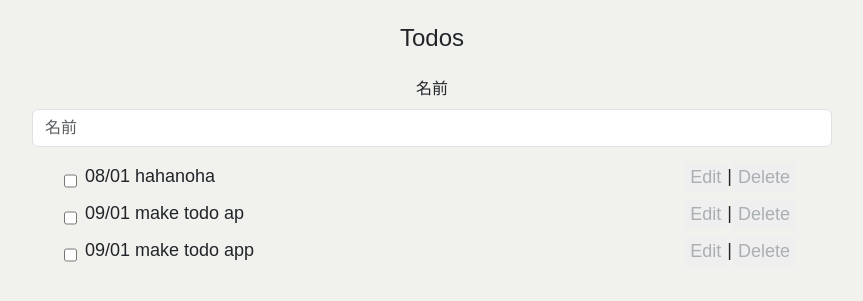
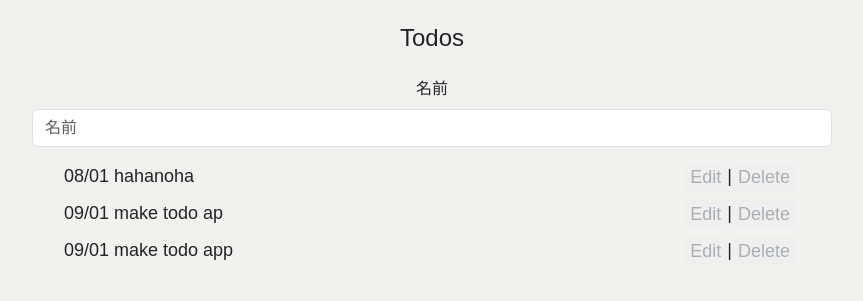
Before and after one commit to yahomi-jp/django-todo, a Django app: page / in a window 1280 px wide. Shown: the part 67-368 px from the top of the page, without its empty margins (208-1071 px from the left). Run offline with Django 3.2, Linux system fonts and the light colour scheme; a user stored in the database is signed in; data comes from the database, SQL or seed files in the repository; some libraries are stand-ins or nearby versions.

Commit message:
delete checkbox

```diff
--- a/static/todo/css/style.css
+++ b/static/todo/css/style.css
@@ -35,10 +35,6 @@ input[type="text"] {
   margin-bottom: 16px;
 }
 
-input[type="checkbox"] {
-  margin-right: 8px;
-  margin-top: 1%;
-}
 
 .deleteform {
   margin-right: 36px;
--- a/templates/todo/top.html
+++ b/templates/todo/top.html
@@ -17,7 +17,6 @@
         {% for todo in todos %}
           {% if todo.created_by_id == user.id %}
             <li>
-              <input type="checkbox">
               <span>
                 {{ todo.name }}
               </span>
```
